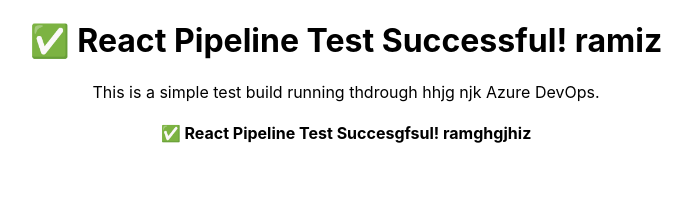
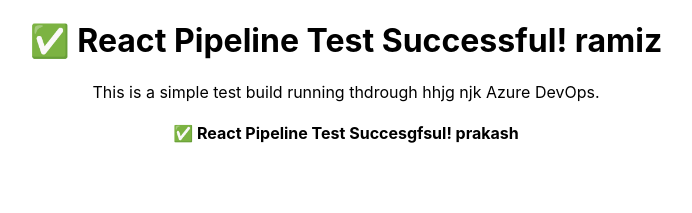
Before and after one commit to abdulramiz37/jhjksdgg, a React (Create React App) app: page / in a window 1280 px wide. Shown: the top 213 px of the page, without its empty margins (294-986 px from the left). Built offline with nearby package versions, Linux system fonts and the light colour scheme.

Commit message:
Fix typo in React component heading

```diff
--- a/src/App.js
+++ b/src/App.js
@@ -6,7 +6,7 @@
 
       <h1>✅ React Pipeline Test Successful! ramiz</h1>
       <p>This is a simple test build running thdrough hhjg njk Azure DevOps.</p>
-       <h4>✅ React Pipeline Test Succesgfsul! ramghgjhiz</h4>
+       <h4>✅ React Pipeline Test Succesgfsul! prakash</h4>
     </div>
   );
 }
```
